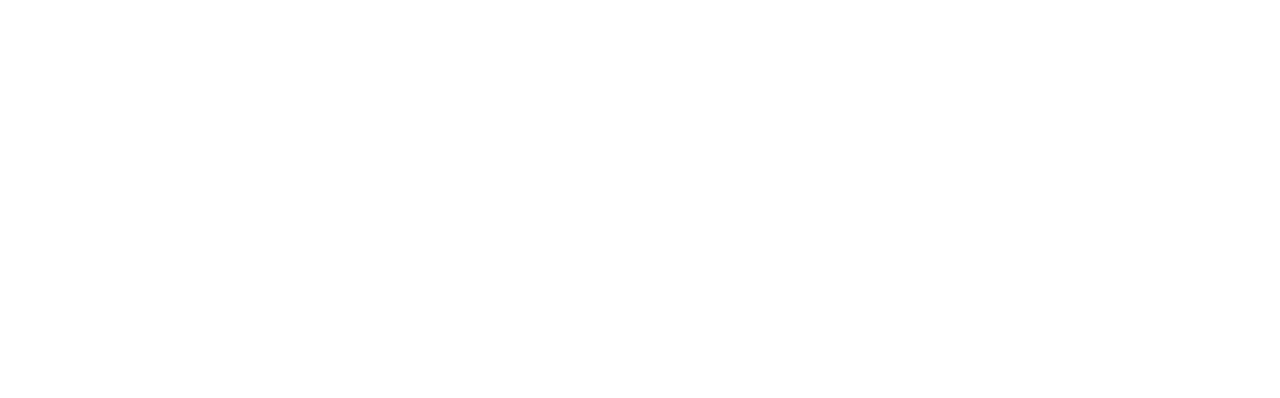
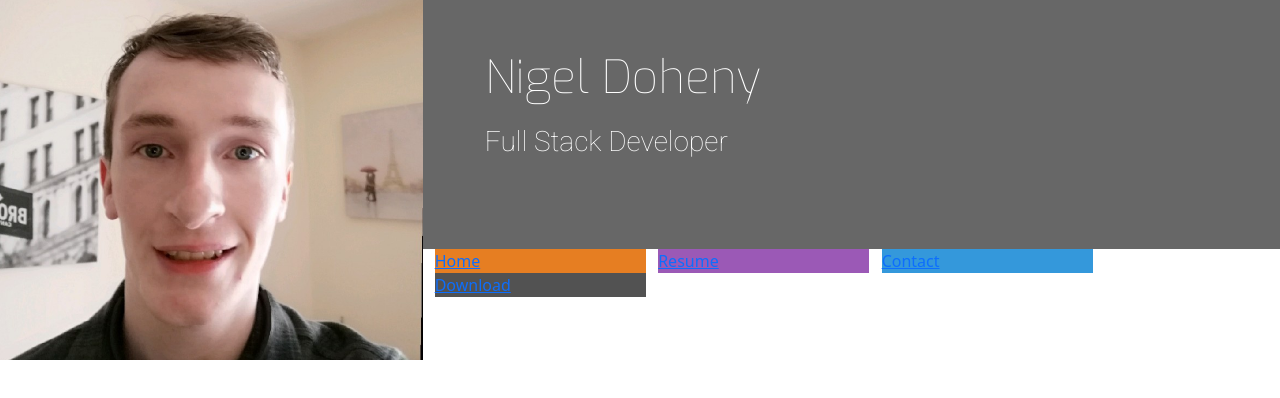
Before and after one commit to ExcellentWish/Resume.NigelDoheny, a plain HTML site: page index.html in a window 1280 px wide. Drawn offline with nearby package versions, Linux system fonts and the light colour scheme.

Commit message:
Add links and header for resume

```diff
--- a/assets/css/style.css
+++ b/assets/css/style.css
@@ -0,0 +1,57 @@
+@import url('https://fonts.googleapis.com/css2?family=Exo:wght@100;200;300;400;500;600;700&family=Roboto:wght@100;300;400;500;700&display=swap');
+
+/*----------------------------Colours*/
+
+.bg-color-name-title{
+    background-color: #676767;
+}
+
+.ui-menu-color-home{
+    background-color: #e67e22;
+}
+
+.ui-menu-color-resume{
+    background-color: #9b59b6;
+}
+.ui-menu-color-contact{
+    background-color: #3498db;
+}
+.ui-menu-color-download{
+    background-color: #525252;
+}
+/*----------------------------heading*/
+header{
+    margin: 0;
+}
+
+.heading{
+    margin-left: 50px;
+}
+
+.logo{
+    background: url("../images/nigel-cv.jpg");
+    background-position: center;
+    background-repeat: no-repeat;
+    background-size: cover;
+    min-height: 360px;
+    transition: all .5s ease-in-out;
+    --moz-transition: all .5s ease-in-out;
+    --webkit-transition: all .5s ease-in-out;
+}
+
+.name{
+    font-family: "Exo", sans-serif;
+    font-weight: 100;
+    font-size: 46px;
+    margin-top: 50px;
+    color: #ffffff;
+}
+
+.title{
+    font-family: "Roboto", sans-serif;
+    font-weight: 200;
+    font-size: 28px;
+    margin-top: 20px;
+    margin-bottom: 90px;
+    color: #fff;
+}
--- a/index.html
+++ b/index.html
@@ -7,12 +7,48 @@
     <link rel="stylesheet" href="">
     <!-- CSS only -->
     <link href="https://cdn.jsdelivr.net/npm/bootstrap@5.2.0/dist/css/bootstrap.min.css" rel="stylesheet" integrity="sha384-gH2yIJqKdNHPEq0n4Mqa/HGKIhSkIHeL5AyhkYV8i59U5AR6csBvApHHNl/vI1Bx" crossorigin="anonymous">
+
+    <script src="https://kit.fontawesome.com/0f96215e04.js" crossorigin="anonymous"></script>
     <link rel="stylesheet" href="assets/css/style.css">
-    <script src="https://kit.fontawesome.com/0f96215e04.js" crossorigin="anonymous"></script>
     <title>Nigel</title>
 </head>
 <body>
     <header>
+        <div class="row">
+            <a href="index.html" class="col-md-4 logo">
+
+            </a>
+            <div class="col-md-8">
+                <div class="row bg-color-name-title">
+                    <div class="col heading">
+                        <h1 class="name">Nigel Doheny</h1>
+                        <h2 class="title">Full Stack Developer</h2>
+
+                    </div>
+                </div>
+                <div class="row">
+                    <div class="col">
+                        <ul id="nav" class="list-inline">
+                            <li class="col-6 col-sm-3 ui-menu-color-home list-inline-item">
+                                <a href="#"><span>Home</span></a>
+                            </li>
+                            <li class="col-6 col-sm-3 ui-menu-color-resume list-inline-item">
+                                <a href="#"><span>Resume</span></a>
+                            </li>
+                            <li class="col-6 col-sm-3  ui-menu-color-contact list-inline-item">
+                                <a href="#"><span>Contact</span></a>
+                            </li>
+                            <li class="col-6 col-sm-3 ui-menu-color-download list-inline-item">
+                                <a href="#"><span>Download</span></a>
+                            </li>
+                        </ul>
+                    </div>
+                </div>
+
+            </div>
+
+        </div>
+
 
     </header>
     <section>
```
Also changed, not shown: assets/images/nigel-cv.jpg (added).
